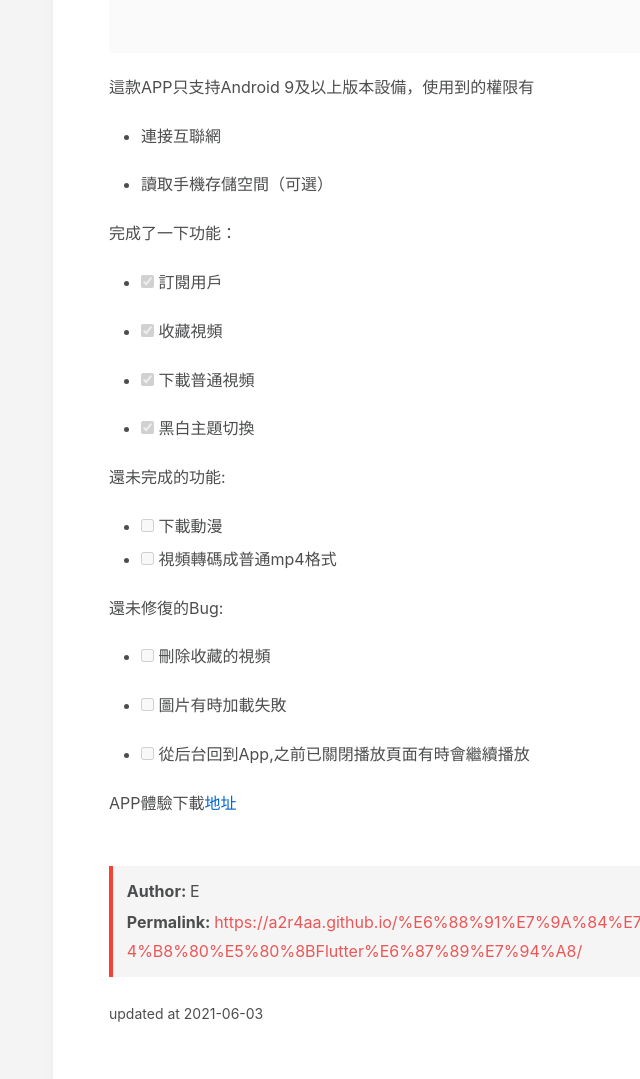
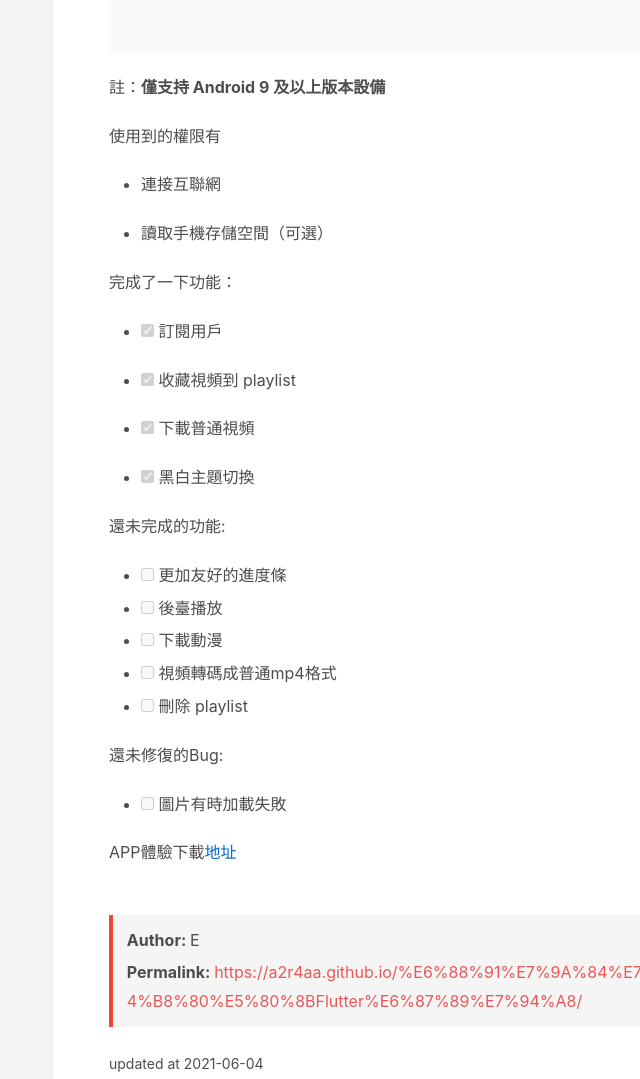
Before and after one commit to a2r4aa/a2r4aa.github.io, a plain HTML site: page 我的第一個Flutter應用/index.html in a window 1280 px wide. Shown: the part 9880-10959 px from the top of the page, without its empty margins (199-839 px from the left). Drawn offline with Linux system fonts and the light colour scheme; a script that the page names is missing.

Commit message:
Site updated: 2021-06-04 11:14:28

```diff
--- a/post-sitemap.xml
+++ b/post-sitemap.xml
@@ -9,7 +9,7 @@
 
     <url>
         <loc>https://a2r4aa.github.io/%E6%88%91%E7%9A%84%E7%AC%AC%E4%B8%80%E5%80%8BFlutter%E6%87%89%E7%94%A8/</loc>
-        <lastmod>2021-06-03T05:52:55.444Z</lastmod>
+        <lastmod>2021-06-04T03:13:53.737Z</lastmod>
         <changefreq>weekly</changefreq>
         <priority>0.6</priority>
 
--- a/sitemap.xml
+++ b/sitemap.xml
@@ -4,7 +4,7 @@
 
     <sitemap>
         <loc>https://a2r4aa.github.io/post-sitemap.xml</loc>
-        <lastmod>2021-06-03T05:52:55.444Z</lastmod>
+        <lastmod>2021-06-04T03:13:53.737Z</lastmod>
     </sitemap>
 
     <sitemap>
--- a/我的第一個Flutter應用/index.html
+++ b/我的第一個Flutter應用/index.html
@@ -44,7 +44,7 @@
 <meta property="og:image" content="https://a2r4aa.github.io/pictures/Screenshot_20210603-122550.jpg">
 <meta property="og:image" content="https://a2r4aa.github.io/pictures/Screenshot_20210603-122859.jpg">
 <meta property="article:published_time" content="2021-06-03T04:52:17.000Z">
-<meta property="article:modified_time" content="2021-06-03T05:52:55.444Z">
+<meta property="article:modified_time" content="2021-06-04T03:13:53.737Z">
 <meta property="article:author" content="E">
 <meta name="twitter:card" content="summary_large_image">
 <meta name="twitter:image" content="https://a2r4aa.github.io/pictures/Screenshot_20210603-123528.jpg">
@@ -212,7 +212,7 @@
     </div>
     <script>
         (() => {
-            var update = Date.parse("2021-06-03"),
+            var update = Date.parse("2021-06-04"),
                 date = new Date(),
                 now = date.getTime(),
                 expire = now - update,
@@ -227,7 +227,8 @@
     <div class="post__content">
         <p>B站手機客戶端越來越臃腫了，低質量視頻也有點氾濫的樣子，所以有了寫一個第三方客戶端的想法，本來對 React 瞭解一些，選用 React Native 作爲開發語言的，結果寫到一半之後，處理 ListView 頁面滾動時，有無法快速滾動的問題，所以我就轉向了 Flutter。Dart 這門語言挺像Java的，所以上手難度要比 React Native高一些，經過了一個月的磕磕絆絆，我才寫出了這個Demo</p>
 <p><img src="/pictures/Screenshot_20210603-123528.jpg" alt="首頁"><br><img src="/pictures/Screenshot_20210603-123413.jpg"><br><img src="/pictures/Screenshot_20210603-122927.jpg"><br><img src="/pictures/Screenshot_20210603-122955.jpg"><br><img src="/pictures/Screenshot_20210603-123101.jpg"><br><img src="/pictures/Screenshot_20210603-122550.jpg"><br><img src="/pictures/Screenshot_20210603-122859.jpg"></p>
-<p>這款APP只支持Android 9及以上版本設備，使用到的權限有</p>
+<p>註：<strong>僅支持 Android 9 及以上版本設備</strong> </p>
+<p>使用到的權限有</p>
 <ul>
 <li><p>連接互聯網</p>
 </li>
@@ -238,7 +239,7 @@
 <ul>
 <li><p><input checked="" disabled="" type="checkbox">  訂閱用戶</p>
 </li>
-<li><p><input checked="" disabled="" type="checkbox">  收藏視頻</p>
+<li><p><input checked="" disabled="" type="checkbox">  收藏視頻到 playlist</p>
 </li>
 <li><p><input checked="" disabled="" type="checkbox">  下載普通視頻</p>
 </li>
@@ -247,17 +248,15 @@
 </ul>
 <p>還未完成的功能:</p>
 <ul>
+<li><input disabled="" type="checkbox"> 更加友好的進度條</li>
+<li><input disabled="" type="checkbox"> 後臺播放</li>
 <li><input disabled="" type="checkbox"> 下載動漫</li>
 <li><input disabled="" type="checkbox"> 視頻轉碼成普通mp4格式</li>
+<li><input disabled="" type="checkbox"> 刪除 playlist</li>
 </ul>
 <p>還未修復的Bug:</p>
 <ul>
-<li><p><input disabled="" type="checkbox">  刪除收藏的視頻</p>
-</li>
-<li><p><input disabled="" type="checkbox">  圖片有時加載失敗</p>
-</li>
-<li><p><input disabled="" type="checkbox">  從后台回到App,之前已關閉播放頁面有時會繼續播放</p>
-</li>
+<li><input disabled="" type="checkbox"> 圖片有時加載失敗</li>
 </ul>
 <p>APP體驗下載<a href="/files/app-arm64-v8a-release.apk">地址</a> </p>
 
@@ -278,7 +277,7 @@
 
     <div class="post-footer__meta">
     <p>
-        updated at 2021-06-03
+        updated at 2021-06-04
     </p>
 </div>
     <div class="post-meta__cats">
```
Also changed, not shown: search.json (+1 -1 lines).
